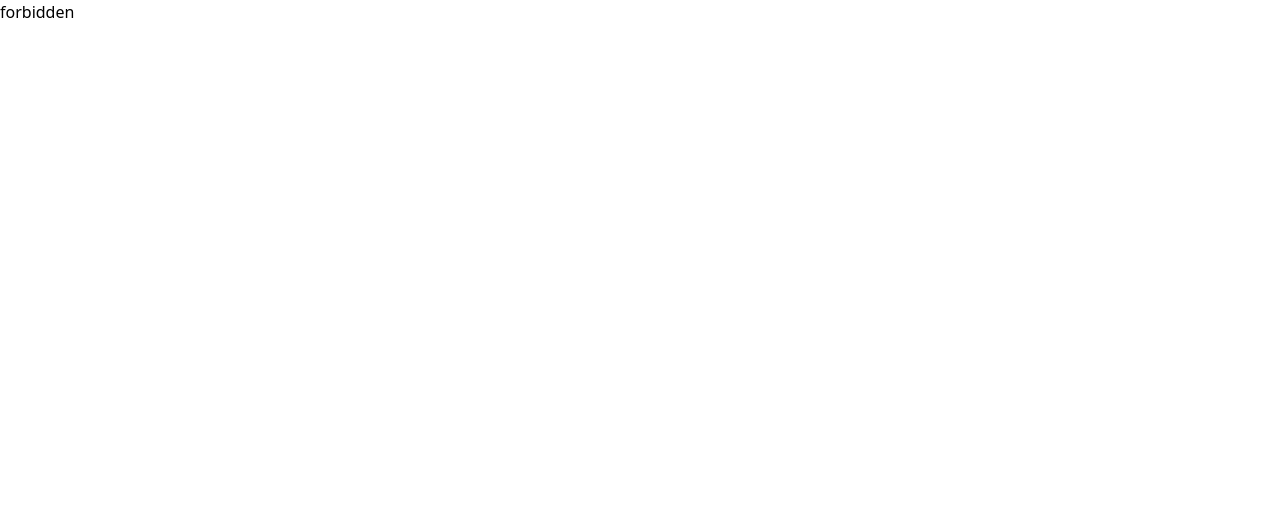
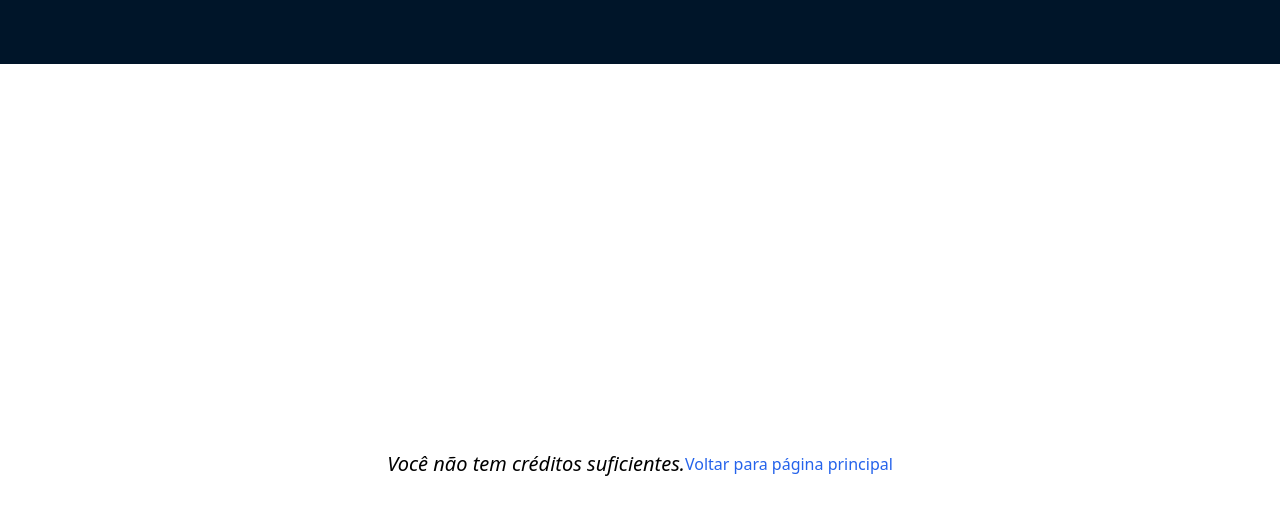
Before and after one commit to Potatos-team/potts_website, a React (Create React App) app: page /forbidden in a window 1280 px wide. Shown: the top 514 px of the page. Built offline with nearby package versions, Linux system fonts and the light colour scheme.

Commit message:
forbidden page

```diff
--- a/src/components/content/Forbidden/ForbiddenPage.jsx
+++ b/src/components/content/Forbidden/ForbiddenPage.jsx
@@ -1,10 +1,19 @@
 import React from 'react';
-
-
+import { Breadcrumb, Layout, Menu, theme } from 'antd';
+const { Header, Content } = Layout;
 export default function ForbiddenPage() {
     return (
-        <div >
-                forbidden
+        <>
+
+            <Header style={{ display: 'flex', alignItems: 'center' }}>
+                <div className="demo-logo" />
+                </Header>
+
+        <div className="h-screen flex items-center justify-center">
+                <h1 className="italic text-xl">Você não tem créditos suficientes. </h1>
+                <p><a href="https://processosemadvogado.com.br/" className="text-blue-600"> Voltar para página principal</a></p>
         </div>
+
+        </>
     )
 }
```
